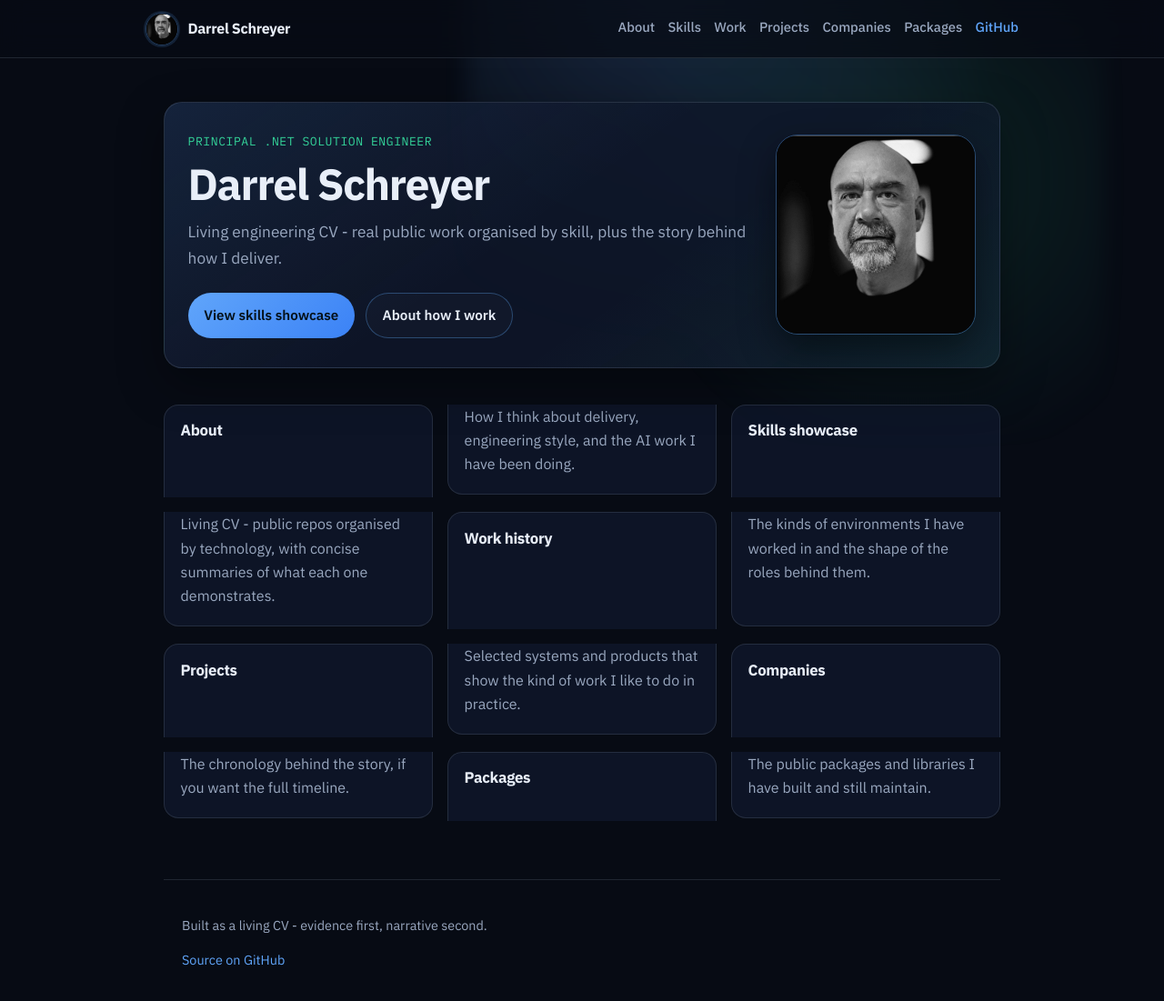
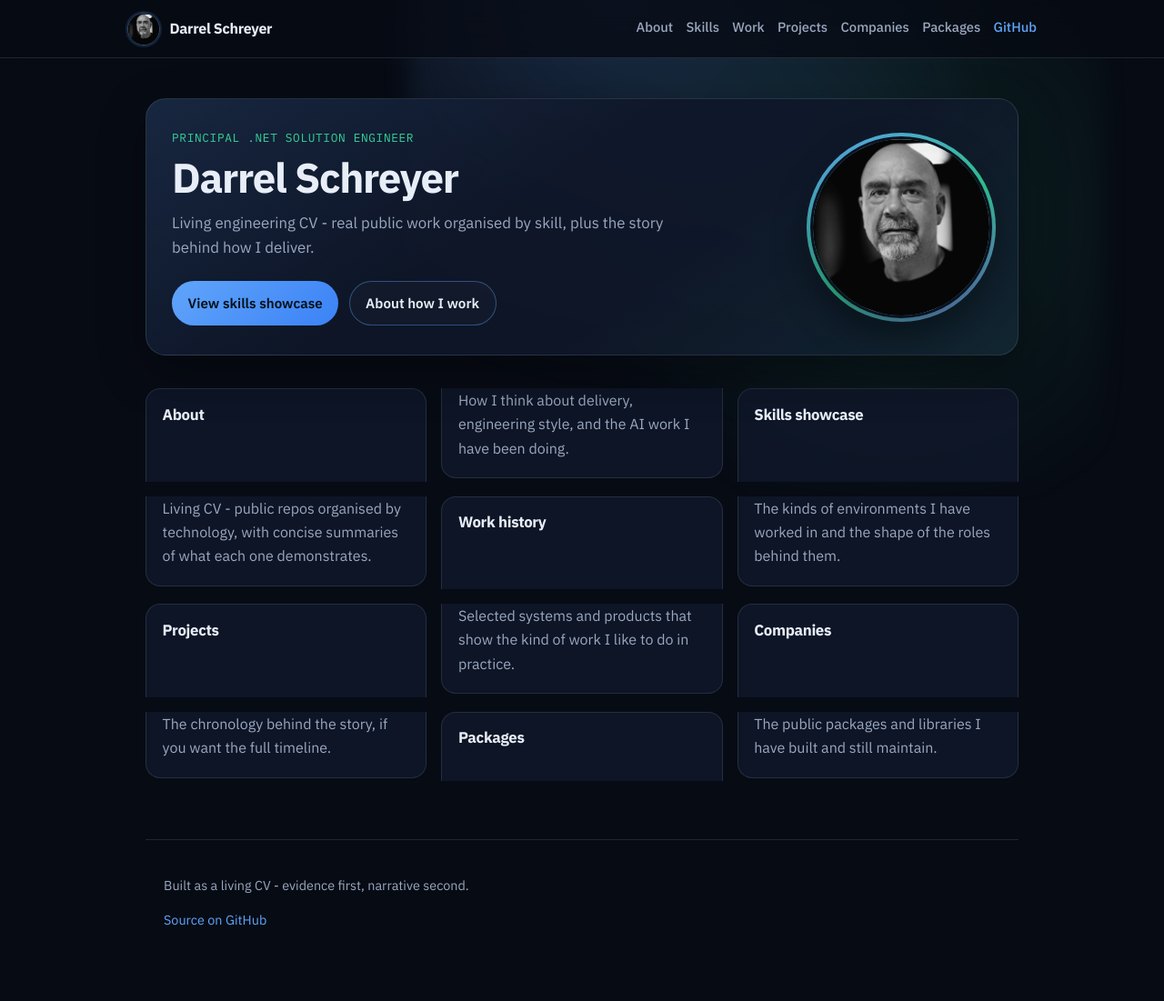
Before and after one commit to nabs-darrel-schreyer/aboutme, a Jekyll site: the page built from index.md, in a window 1280 px wide and 1123 px high. Shown: the top 1101 px of the window at 91% size. Built offline with Jekyll 4.4.1, drawn with Linux system fonts in a browser that asks for light colours.

Commit message:
Polish hero portrait: circular photo beside copy with accent ring.

```diff
--- a/_layouts/default.html
+++ b/_layouts/default.html
@@ -18,7 +18,7 @@
   <main class="site-main {% if page.hero %}site-main--home{% endif %}">
     {% if page.hero %}
     <section class="hero">
-      <div class="hero__grid">
+      <div class="hero__inner">
         <div class="hero__copy">
           <p class="hero__eyebrow">Principal .NET Solution Engineer</p>
           <h1 class="hero__title">{{ site.title }}</h1>
@@ -28,8 +28,8 @@
             <a class="btn btn--ghost" href="{{ '/about/' | relative_url }}">About how I work</a>
           </div>
         </div>
-        <div class="hero__photo">
-          <img src="{{ '/assets/images/profile.jpg' | relative_url }}" alt="Portrait of Darrel Schreyer" width="320" height="320">
+        <div class="hero__photo" aria-hidden="false">
+          <img src="{{ '/assets/images/profile.jpg' | relative_url }}" alt="Portrait of Darrel Schreyer" width="220" height="220">
         </div>
       </div>
     </section>
--- a/assets/css/site.css
+++ b/assets/css/site.css
@@ -1,9 +1,9 @@
 :root {
   --bg: #070b14;
   --bg-elevated: #0f172a;
-  --bg-card: rgba(15, 23, 42, 0.85);
+  --bg-card: rgba(15, 23, 42, 0.88);
   --border: rgba(148, 163, 184, 0.18);
-  --border-strong: rgba(96, 165, 250, 0.35);
+  --border-strong: rgba(96, 165, 250, 0.4);
   --text: #e8eef8;
   --text-muted: #9aa8c0;
   --accent: #60a5fa;
@@ -11,7 +11,7 @@
   --accent-soft: rgba(96, 165, 250, 0.12);
   --shadow: 0 18px 50px rgba(0, 0, 0, 0.35);
   --radius: 16px;
-  --max: 920px;
+  --max: 960px;
   --font: "IBM Plex Sans", system-ui, -apple-system, Segoe UI, sans-serif;
   --mono: "IBM Plex Mono", ui-monospace, Consolas, monospace;
 }
@@ -32,13 +32,13 @@ body {
 .bg-glow {
   pointer-events: none;
   position: fixed;
-  inset: -20% auto auto 40%;
-  width: 55vw;
-  height: 55vw;
+  inset: -20% auto auto 35%;
+  width: 60vw;
+  height: 60vw;
   background:
-    radial-gradient(circle at 30% 30%, rgba(96, 165, 250, 0.18), transparent 55%),
+    radial-gradient(circle at 30% 30%, rgba(96, 165, 250, 0.2), transparent 55%),
     radial-gradient(circle at 70% 60%, rgba(52, 211, 153, 0.12), transparent 50%);
-  filter: blur(12px);
+  filter: blur(14px);
   z-index: 0;
 }
 
@@ -64,7 +64,7 @@ body {
   position: sticky;
   top: 0;
   backdrop-filter: blur(14px);
-  background: rgba(7, 11, 20, 0.75);
+  background: rgba(7, 11, 20, 0.78);
   border-bottom: 1px solid var(--border);
   z-index: 20;
 }
@@ -122,9 +122,7 @@ body {
   border-bottom-color: var(--accent);
 }
 
-.nav__external {
-  color: var(--accent) !important;
-}
+.nav__external { color: var(--accent) !important; }
 
 .nav__toggle {
   display: none;
@@ -152,72 +150,100 @@ body {
   padding: 2rem 1.25rem 4rem;
 }
 
-.site-main--home {
-  max-width: calc(var(--max) + 40px);
-}
+.site-main--home { max-width: calc(var(--max) + 40px); }
 
 .hero {
-  margin: 1rem 0 2.5rem;
-  padding: 2rem 1.6rem;
+  margin: 0.75rem 0 2.25rem;
+  padding: 2rem 1.75rem;
   border: 1px solid var(--border);
-  border-radius: calc(var(--radius) + 4px);
+  border-radius: calc(var(--radius) + 6px);
   background:
-    linear-gradient(145deg, rgba(96, 165, 250, 0.10), transparent 45%),
-    linear-gradient(325deg, rgba(52, 211, 153, 0.08), transparent 40%),
+    linear-gradient(145deg, rgba(96, 165, 250, 0.12), transparent 42%),
+    linear-gradient(325deg, rgba(52, 211, 153, 0.08), transparent 38%),
     var(--bg-card);
   box-shadow: var(--shadow);
   animation: rise 0.7s ease both;
 }
 
-.hero__grid {
-  display: grid;
-  grid-template-columns: minmax(0, 1fr) auto;
-  gap: 1.75rem;
+.hero__inner {
+  display: flex;
+  flex-direction: row;
   align-items: center;
+  justify-content: space-between;
+  gap: 2.25rem;
+}
+
+.hero__copy {
+  flex: 1 1 auto;
+  min-width: 0;
 }
 
 .hero__photo {
-  flex-shrink: 0;
+  position: relative;
+  flex: 0 0 auto;
+  width: 200px;
+  height: 200px;
+}
+
+.hero__photo::before {
+  content: "";
+  position: absolute;
+  inset: -4px;
+  border-radius: 50%;
+  background: linear-gradient(145deg, #60a5fa, #34d399 55%, #818cf8);
+  z-index: 0;
+}
+
+.hero__photo::after {
+  content: "";
+  position: absolute;
+  inset: -14px;
+  border-radius: 50%;
+  background: radial-gradient(circle, rgba(96, 165, 250, 0.28), transparent 68%);
+  z-index: 0;
+  pointer-events: none;
 }
 
 .hero__photo img {
+  position: relative;
+  z-index: 1;
   display: block;
-  width: min(220px, 42vw);
-  height: auto;
-  aspect-ratio: 1;
-  border-radius: 24px;
+  width: 200px;
+  height: 200px;
+  border-radius: 50%;
   object-fit: cover;
-  border: 1px solid var(--border-strong);
-  box-shadow: 0 16px 40px rgba(0, 0, 0, 0.45);
+  object-position: center top;
+  border: 3px solid #0b1220;
+  box-shadow: 0 18px 40px rgba(0, 0, 0, 0.45);
 }
 
 .hero__eyebrow {
-  margin: 0 0 0.6rem;
+  margin: 0 0 0.55rem;
   color: var(--accent-2);
   font-family: var(--mono);
-  font-size: 0.82rem;
-  letter-spacing: 0.04em;
+  font-size: 0.8rem;
+  letter-spacing: 0.05em;
   text-transform: uppercase;
 }
 
 .hero__title {
-  margin: 0 0 0.75rem;
-  font-size: clamp(2.1rem, 5vw, 3rem);
-  line-height: 1.1;
+  margin: 0 0 0.7rem;
+  font-size: clamp(2rem, 4.8vw, 2.85rem);
+  line-height: 1.08;
   letter-spacing: -0.03em;
 }
 
 .hero__lead {
-  margin: 0 0 1.5rem;
-  max-width: 42rem;
+  margin: 0 0 1.35rem;
+  max-width: 36rem;
   color: var(--text-muted);
-  font-size: 1.08rem;
+  font-size: 1.05rem;
 }
 
 .hero__actions {
   display: flex;
   flex-wrap: wrap;
-  gap: 0.75rem;
+  gap: 0.7rem;
 }
 
 .btn {
@@ -271,9 +297,7 @@ body {
 }
 
 .prose p,
-.prose li {
-  color: var(--text-muted);
-}
+.prose li { color: var(--text-muted); }
 
 .prose strong { color: var(--text); }
 
@@ -283,14 +307,9 @@ body {
   border-bottom: 1px solid rgba(96, 165, 250, 0.35);
 }
 
-.prose a:hover {
-  border-bottom-color: var(--accent);
-}
+.prose a:hover { border-bottom-color: var(--accent); }
 
-.prose ul {
-  padding-left: 1.15rem;
-}
-
+.prose ul { padding-left: 1.15rem; }
 .prose li + li { margin-top: 0.4rem; }
 
 .prose code {
@@ -326,7 +345,6 @@ body {
 
 .prose tr:last-child td { border-bottom: 0; }
 
-/* Home section cards: style consecutive h2 + p as a grid via wrapper class */
 .prose--home {
   display: grid;
   grid-template-columns: repeat(auto-fit, minmax(240px, 1fr));
@@ -334,9 +352,7 @@ body {
 }
 
 .prose--home > h1,
-.prose--home > p.lead {
-  grid-column: 1 / -1;
-}
+.prose--home > p.lead { grid-column: 1 / -1; }
 
 .prose--home > h2 {
   margin: 0;
@@ -355,13 +371,11 @@ body {
   border-top: 0;
   border-radius: 0 0 var(--radius) var(--radius);
   background: var(--bg-card);
-  transition: border-color 0.2s ease, transform 0.2s ease;
+  transition: border-color 0.2s ease;
 }
 
 .prose--home > h2:has(+ p):hover,
-.prose--home > h2:has(+ p):hover + p {
-  border-color: var(--border-strong);
-}
+.prose--home > h2:has(+ p):hover + p { border-color: var(--border-strong); }
 
 .prose--home > h2 a {
   border-bottom: 0;
@@ -370,7 +384,6 @@ body {
 
 .prose--home > h2 a:hover { color: var(--accent); }
 
-/* Skill entries as cards */
 .prose--skills h3 {
   margin: 1.5rem 0 0;
   padding: 1.15rem 1.2rem 0.35rem;
@@ -403,9 +416,7 @@ body {
   margin-bottom: 0.5rem;
 }
 
-.prose--skills h3 a {
-  border-bottom: 0;
-}
+.prose--skills h3 a { border-bottom: 0; }
 
 .site-footer {
   max-width: var(--max);
@@ -423,15 +434,21 @@ body {
   to { opacity: 1; transform: translateY(0); }
 }
 
-@media (max-width: 760px) {
-  .hero__grid {
-    grid-template-columns: 1fr;
-    justify-items: start;
+@media (max-width: 820px) {
+  .hero__inner {
+    flex-direction: column-reverse;
+    align-items: flex-start;
+    gap: 1.5rem;
   }
+
+  .hero__photo,
   .hero__photo img {
     width: 148px;
+    height: 148px;
   }
+
   .nav__toggle { display: flex; }
+
   .nav__links {
     display: none;
     position: absolute;
@@ -445,7 +462,9 @@ body {
     background: rgba(7, 11, 20, 0.96);
     border-bottom: 1px solid var(--border);
   }
+
   .nav__links.is-open { display: flex; }
+
   .nav__links a {
     padding: 0.7rem 0.2rem;
     border-bottom: 1px solid var(--border);
```
